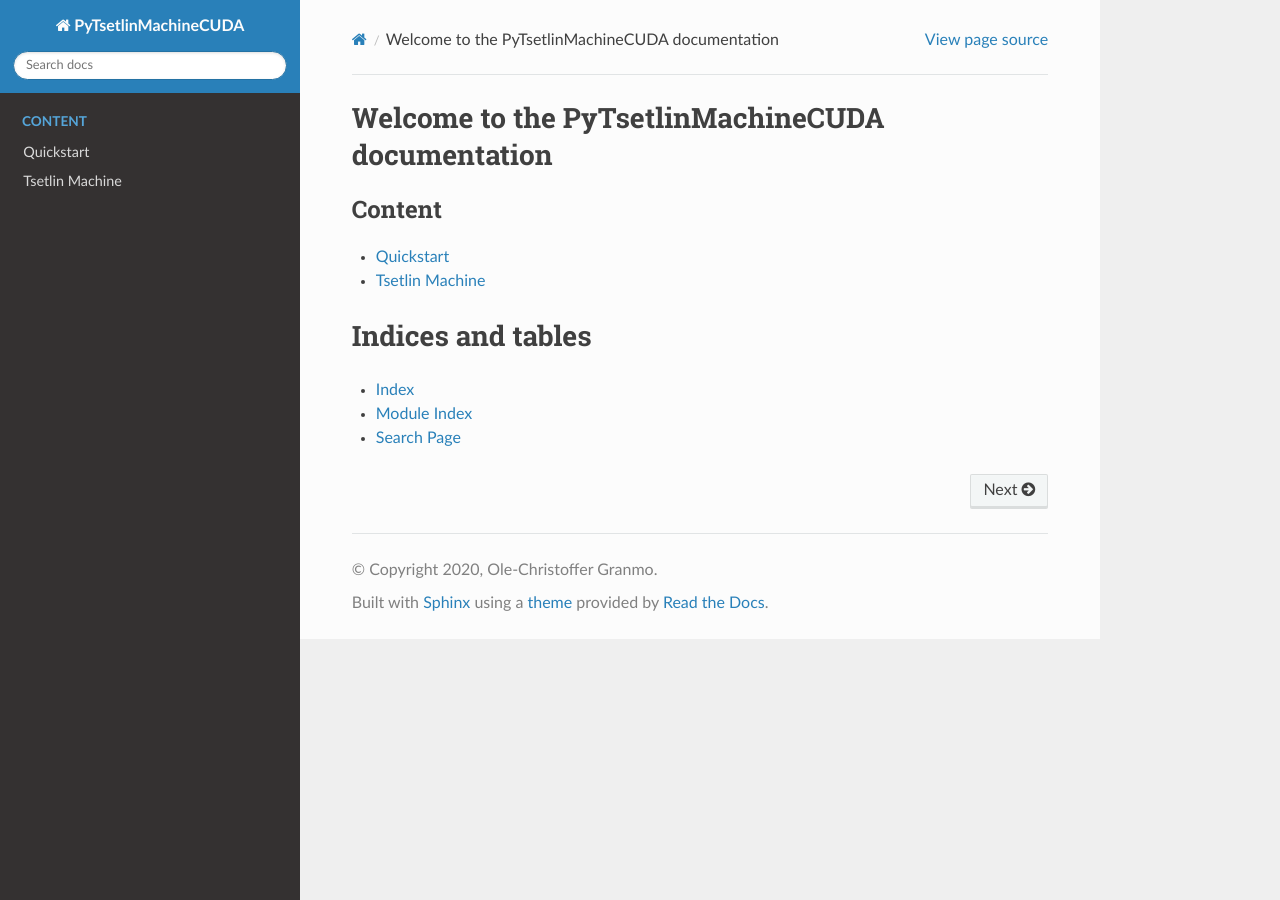
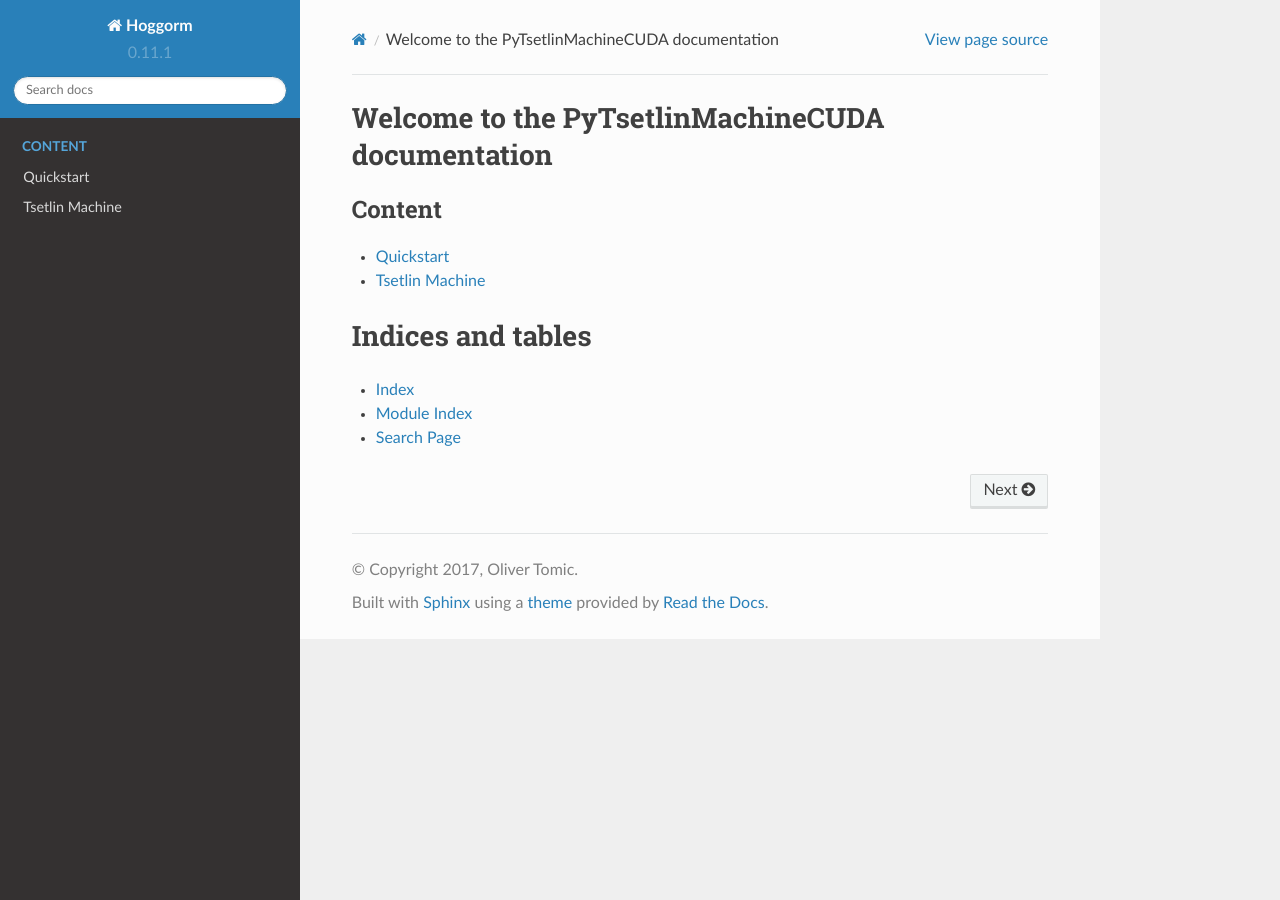
Before and after one commit to cair/PyTsetlinMachineCUDA, a Sphinx documentation site: the page built from docs/index.rst, in a window 1280 px wide. Built offline with Sphinx 7.4.7 and the Read the Docs theme 2.0.0, drawn with Linux system fonts in a browser that asks for light colours; some of the changed lines change nothing that is shown.

Commit message:
Update conf.py

```diff
--- a/docs/conf.py
+++ b/docs/conf.py
@@ -1,24 +1,183 @@
+# -*- coding: utf-8 -*-
+#
+# Hoggorm documentation build configuration file, created by
+# sphinx-quickstart on Wed Dec 13 09:28:23 2017.
+#
+# This file is execfile()d with the current directory set to its
+# containing dir.
+#
+# Note that not all possible configuration values are present in this
+# autogenerated file.
+#
+# All configuration values have a default; values that are commented out
+# serve to show the default.
+
+# If extensions (or modules to document with autodoc) are in another directory,
+# add these directories to sys.path here. If the directory is relative to the
+# documentation root, use os.path.abspath to make it absolute, like shown here.
+#
 import os
 import sys
 sys.path.insert(0, os.path.abspath('..'))
 
 import sphinx_rtd_theme
 
+
+# -- General configuration ------------------------------------------------
+
+# If your documentation needs a minimal Sphinx version, state it here.
+#
 needs_sphinx = '1.5'
 
+# Add any Sphinx extension module names here, as strings. They can be
+# extensions coming with Sphinx (named 'sphinx.ext.*') or your custom
+# ones.
 extensions = ['sphinx.ext.autodoc', 'sphinx.ext.napoleon']
 
+# Add any paths that contain templates here, relative to this directory.
+templates_path = ['_templates']
+
+# The suffix(es) of source filenames.
+# You can specify multiple suffix as a list of string:
+#
+# source_suffix = ['.rst', '.md']
 source_suffix = '.rst'
 
-project = 'PyTsetlinMachineCUDA'
-copyright = '2020, Ole-Christoffer Granmo'
-author = 'Ole-Christoffer Granmo'
+# The master toctree document.
+master_doc = 'index'
 
+# General information about the project.
+project = u'Hoggorm'
+copyright = u'2017, Oliver Tomic'
+author = u'Oliver Tomic'
+
+# The version info for the project you're documenting, acts as replacement for
+# |version| and |release|, also used in various other places throughout the
+# built documents.
+#
+# The short X.Y version.
+version = u'0.11.1'
+# The full version, including alpha/beta/rc tags.
+release = u'0.11.1'
+
+# The language for content autogenerated by Sphinx. Refer to documentation
+# for a list of supported languages.
+#
+# This is also used if you do content translation via gettext catalogs.
+# Usually you set "language" from the command line for these cases.
+language = None
+
+# List of patterns, relative to source directory, that match files and
+# directories to ignore when looking for source files.
+# This patterns also effect to html_static_path and html_extra_path
+exclude_patterns = ['_build', 'Thumbs.db', '.DS_Store']
+
+# The name of the Pygments (syntax highlighting) style to use.
 pygments_style = 'sphinx'
+
+# If true, `todo` and `todoList` produce output, else they produce nothing.
+todo_include_todos = False
+
+
+# -- Options for Napoleon pre-processor -----------------------------------
 
 napoleon_google_docstring = False
 napoleon_numpy_docstring = True
 napoleon_include_init_with_doc = True
+# napoleon_include_private_with_doc = False
+# napoleon_include_special_with_doc = True
+# napoleon_use_admonition_for_examples = False
+# napoleon_use_admonition_for_notes = False
+# napoleon_use_admonition_for_references = False
+# napoleon_use_ivar = False
+# napoleon_use_param = True
+# napoleon_use_rtype = True
 
+
+# -- Options for HTML output ----------------------------------------------
+
+# The theme to use for HTML and HTML Help pages.  See the documentation for
+# a list of builtin themes.
+#
 html_theme = 'sphinx_rtd_theme'
 html_theme_path = [sphinx_rtd_theme.get_html_theme_path()]
+
+# Theme options are theme-specific and customize the look and feel of a theme
+# further.  For a list of options available for each theme, see the
+# documentation.
+#
+# html_theme_options = {}
+
+# Add any paths that contain custom static files (such as style sheets) here,
+# relative to this directory. They are copied after the builtin static files,
+# so a file named "default.css" will overwrite the builtin "default.css".
+html_static_path = ['_static']
+
+# Custom sidebar templates, must be a dictionary that maps document names
+# to template names.
+#
+# This is required for the alabaster theme
+# refs: http://alabaster.readthedocs.io/en/latest/installation.html#sidebars
+html_sidebars = {
+    '**': [
+        'relations.html',  # needs 'show_related': True theme option to display
+        'searchbox.html',
+    ]
+}
+
+
+# -- Options for HTMLHelp output ------------------------------------------
+
+# Output file base name for HTML help builder.
+htmlhelp_basename = 'Hoggormdoc'
+
+
+# -- Options for LaTeX output ---------------------------------------------
+
+latex_elements = {
+    # The paper size ('letterpaper' or 'a4paper').
+    #
+    # 'papersize': 'letterpaper',
+
+    # The font size ('10pt', '11pt' or '12pt').
+    #
+    # 'pointsize': '10pt',
+
+    # Additional stuff for the LaTeX preamble.
+    #
+    # 'preamble': '',
+
+    # Latex figure (float) alignment
+    #
+    # 'figure_align': 'htbp',
+}
+
+# Grouping the document tree into LaTeX files. List of tuples
+# (source start file, target name, title,
+#  author, documentclass [howto, manual, or own class]).
+latex_documents = [
+    (master_doc, 'Hoggorm.tex', u'Hoggorm Documentation',
+     u'Oliver Tomic', 'manual'),
+]
+
+
+# -- Options for manual page output ---------------------------------------
+
+# One entry per manual page. List of tuples
+# (source start file, name, description, authors, manual section).
+man_pages = [
+    (master_doc, 'hoggorm', u'Hoggorm Documentation',
+     [author], 1)
+]
+
+
+# -- Options for Texinfo output -------------------------------------------
+
+# Grouping the document tree into Texinfo files. List of tuples
+# (source start file, target name, title, author,
+#  dir menu entry, description, category)
+texinfo_documents = [
+    (master_doc, 'Hoggorm', u'Hoggorm Documentation',
+     author, 'Hoggorm', 'One line description of project.',
+     'Miscellaneous'),
+]
```
